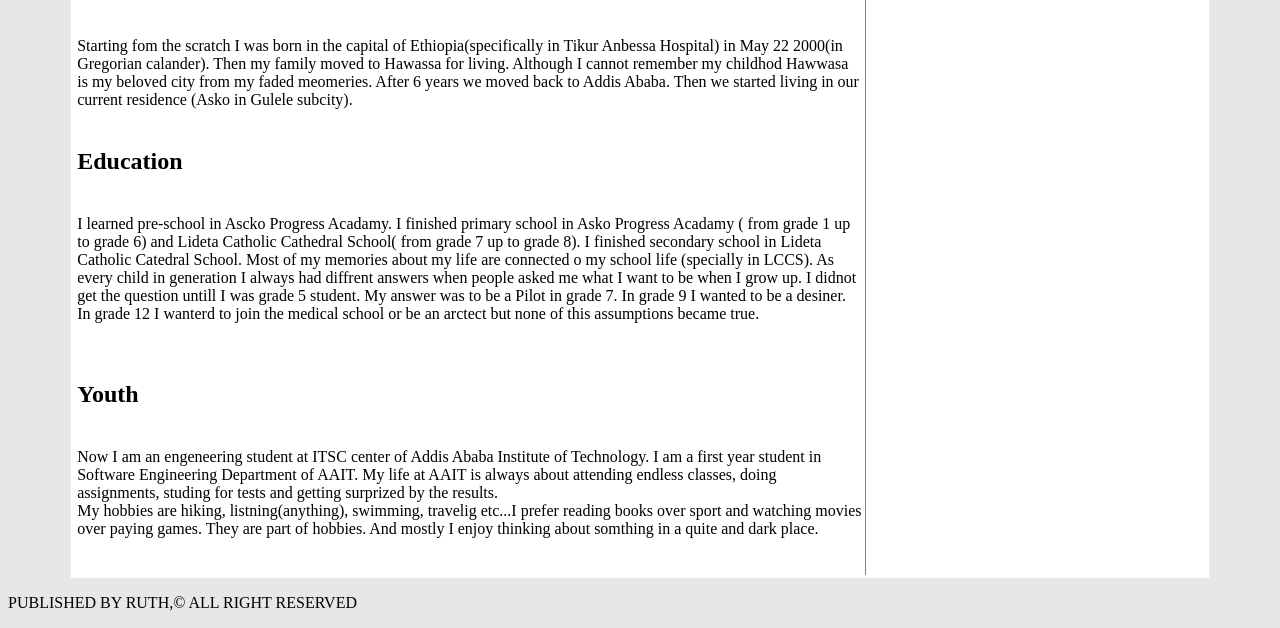
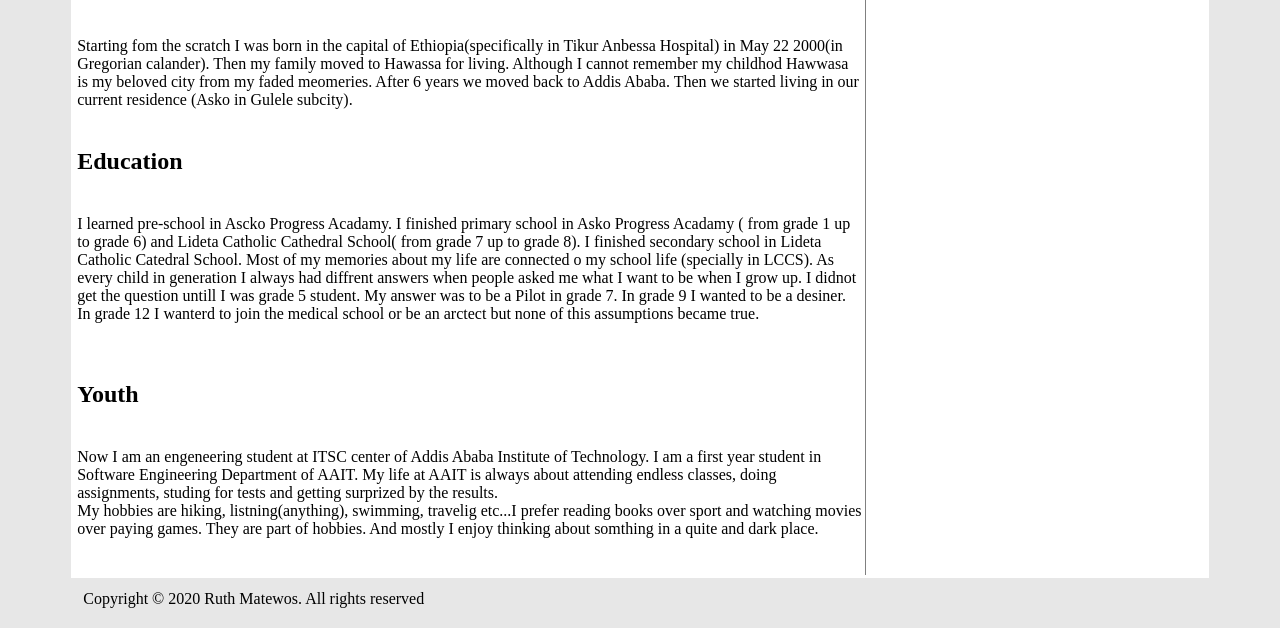
Before and after one commit to ruthmathew/MyPersonalWeb, a plain HTML site: page index.html in a window 1280 px wide. Shown: the part 292-920 px from the top of the page. Drawn offline with Linux system fonts and the light colour scheme.

Commit message:
third version of about page

```diff
--- a/index.html
+++ b/index.html
@@ -96,6 +96,11 @@
             </td>
         </tr>
     </table>
-    <p> PUBLISHED BY RUTH,&copy; ALL RIGHT RESERVED</p>
+    <table bgcolor="#e7e7e7" width=90% align="center" cellpadding="10px">
+        <tr>
+            <td>Copyright &copy; 2020 Ruth Matewos. All rights reserved</td>
+        </tr>
+    </table>
+    <!-- <p> PUBLISHED BY RUTH,&copy; ALL RIGHT RESERVED</p> -->
 </body>
 </html>
```
